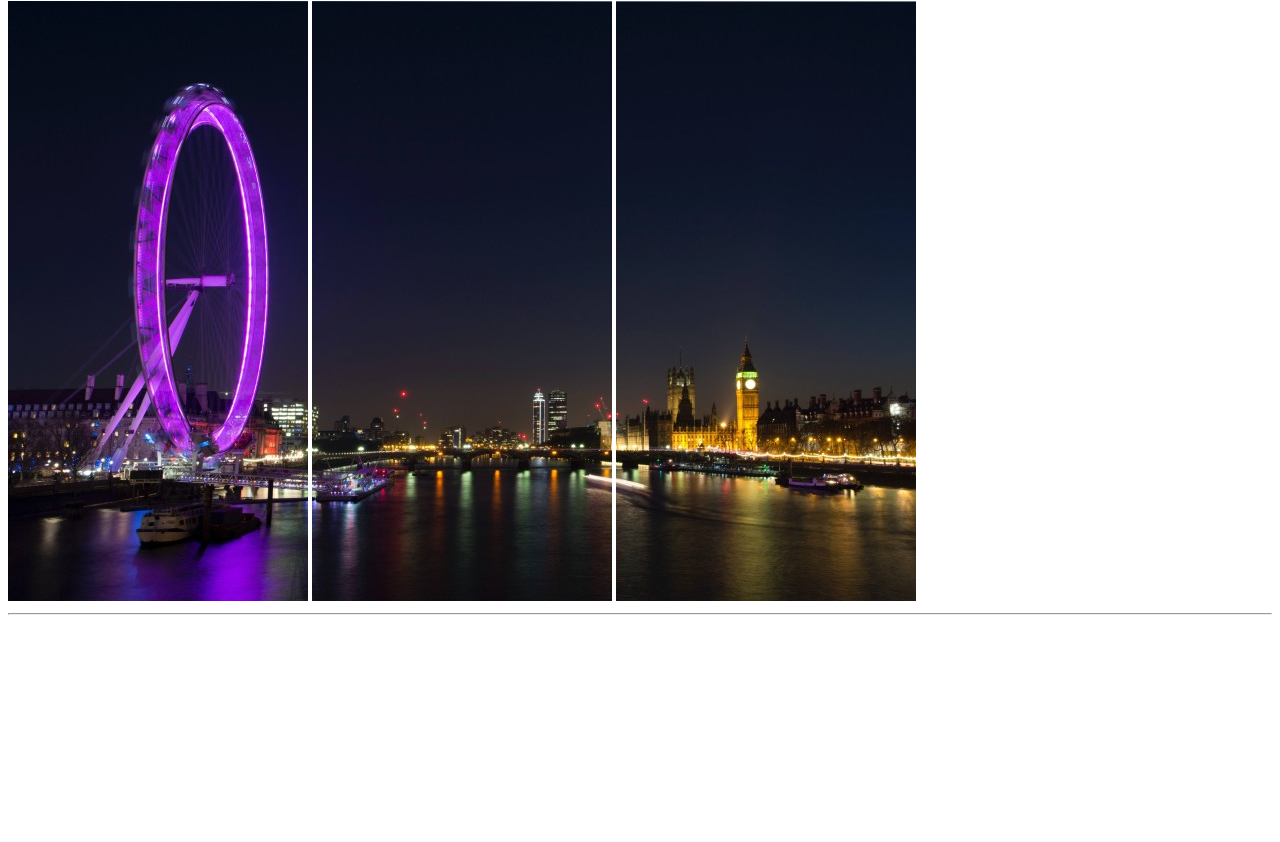
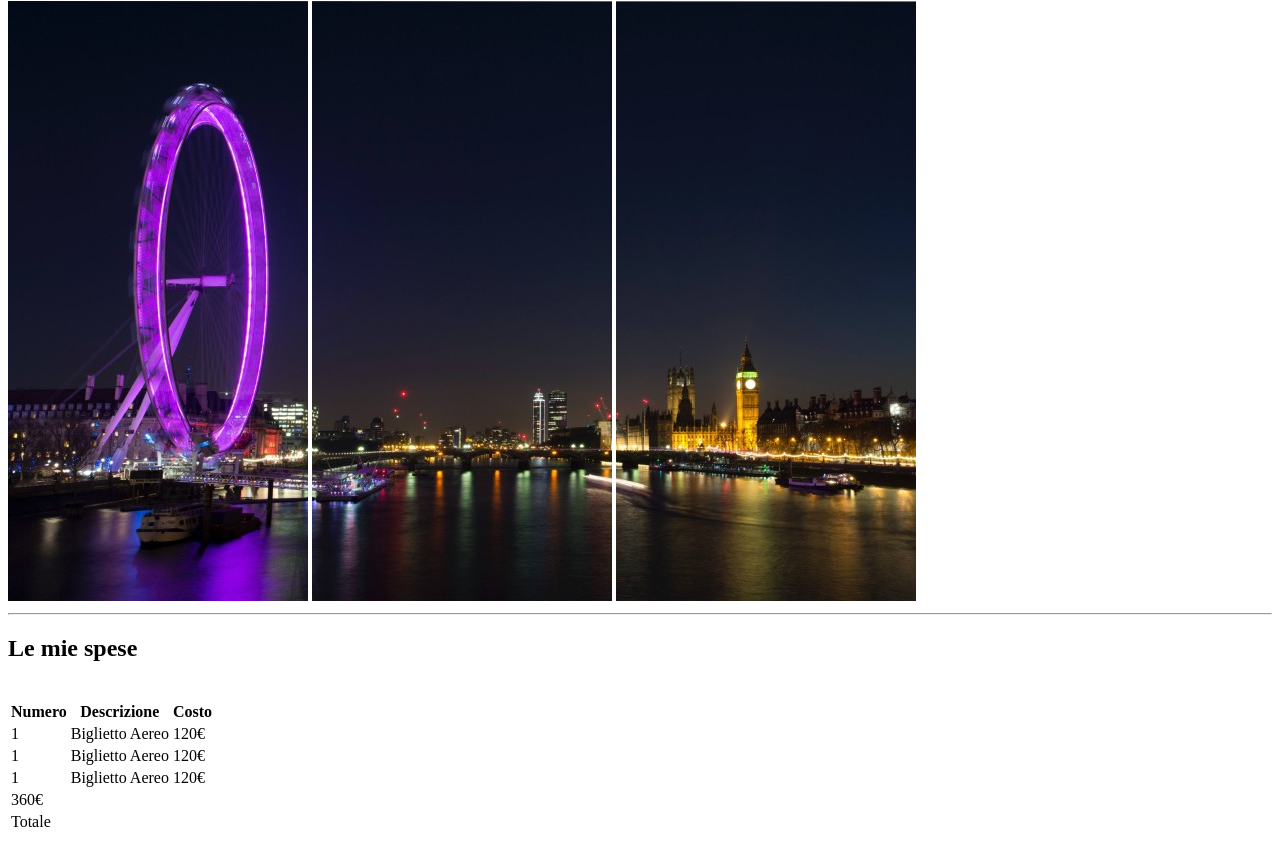
Before and after one commit to Ezy93/html-london-trip, a plain HTML site: page index.html in a window 1280 px wide. Shown: the part 79-921 px from the top of the page. Before the commit the page ends 800 px from the top, so only its background shows below. Drawn offline with Linux system fonts and the light colour scheme.

Commit message:
aggiunta-la-prima-sezione

```diff
--- a/index.html
+++ b/index.html
@@ -16,9 +16,50 @@
         <span><img src="img/pexels-bill-emrich-230794-2.jpg" alt=""></span>
         <hr>
     </header>
+
     <!--sezione dei costi di viaggio -->
     <section>
-        <h2></h2>
+        <h2>Le mie spese</h2>
+        <br>
+
+        <!-- inzio tabella dei costi di viaggio-->
+        <table>
+            <thead>
+                <th>Numero</th>
+                <th>Descrizione</th>
+                <th>Costo</th>
+            </thead>
+
+            <tbody>
+                <tr>
+                    <td>1</td>
+                    <td>Biglietto Aereo</td>
+                    <td>120&#8364;</td>
+                </tr>
+
+                <tr>
+                    <td>1</td>
+                    <td>Biglietto Aereo</td>
+                    <td>120&#8364;</td>
+                </tr>
+
+                <tr>
+                    <td>1</td>
+                    <td>Biglietto Aereo</td>
+                    <td>120&#8364;</td>
+                </tr>
+
+                <tfoot>
+                    <tr>
+                        <td>Totale<col></td>
+                        <td>360&#8364;</td>
+                    </tr>
+                </tfoot>
+            </tbody>
+
+
+        </table>
+
     </section>
 
 </body>
```
